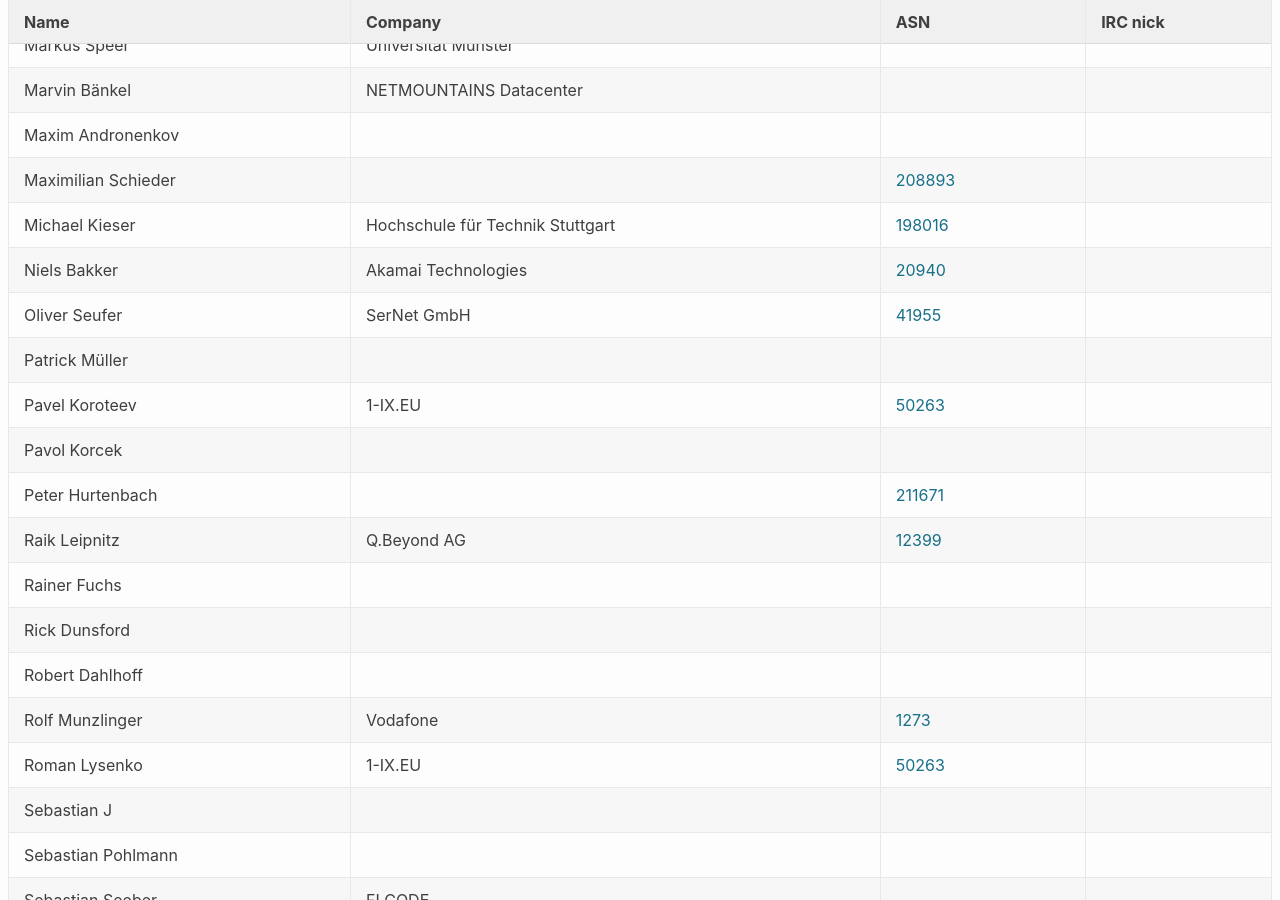
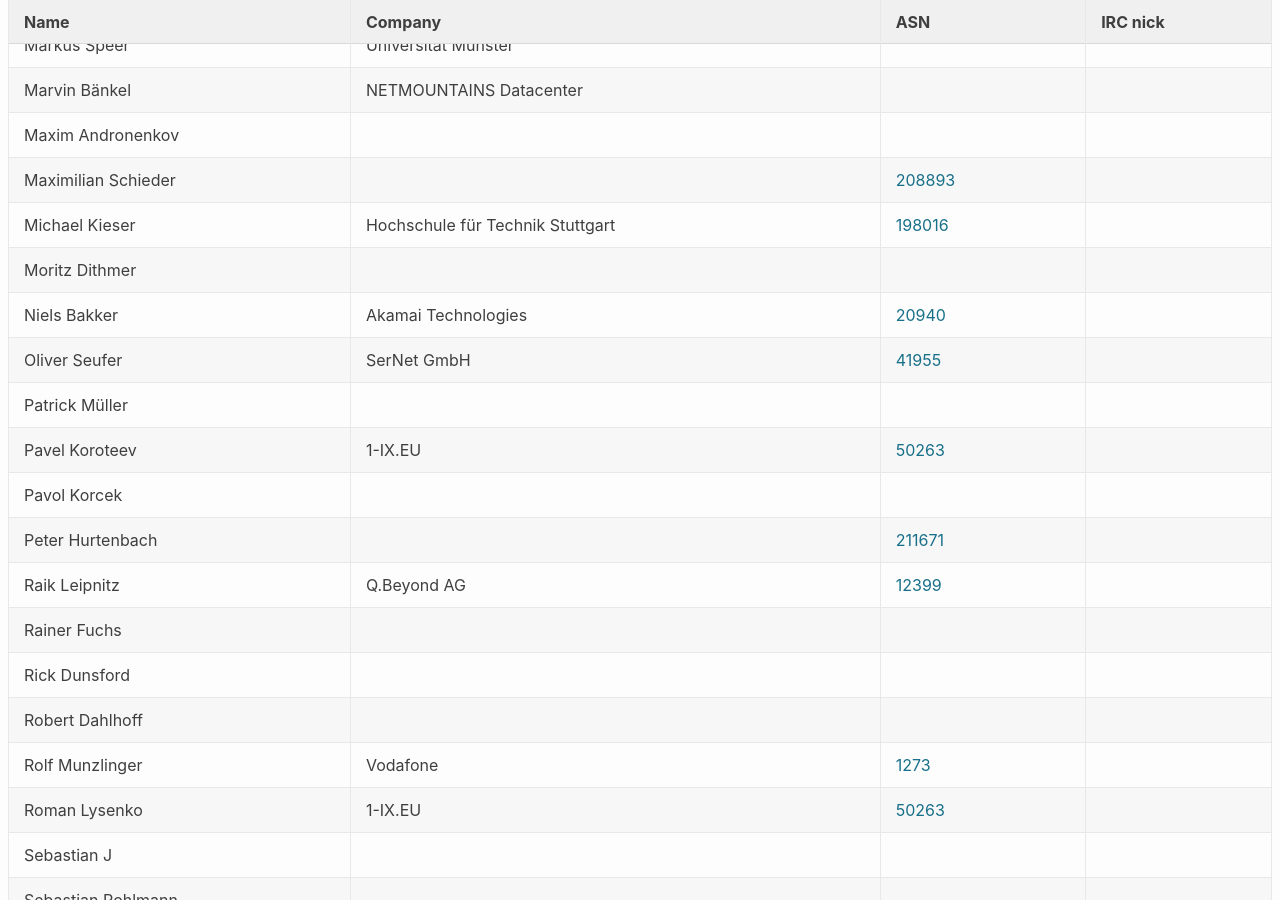
Before and after one commit to denog/pretix-attendeelist, a Jekyll site: the page built from denog15/index.md, in a window 1280 px wide and 900 px high, scrolled down 23019 px. Built offline with Jekyll 4.4.1, drawn with Linux system fonts in a browser that asks for light colours.

Commit message:
Latest data: Wed Nov 15 08:48:09 UTC 2023

```diff
--- a/_data/attendees_denog15_online.json
+++ b/_data/attendees_denog15_online.json
@@ -282,6 +282,12 @@
     "asn": "198016"
   },
   {
+    "name": "Moritz Dithmer",
+    "company": null,
+    "irc": null,
+    "asn": null
+  },
+  {
     "name": "Niels Bakker",
     "company": "Akamai Technologies",
     "irc": null,
```
